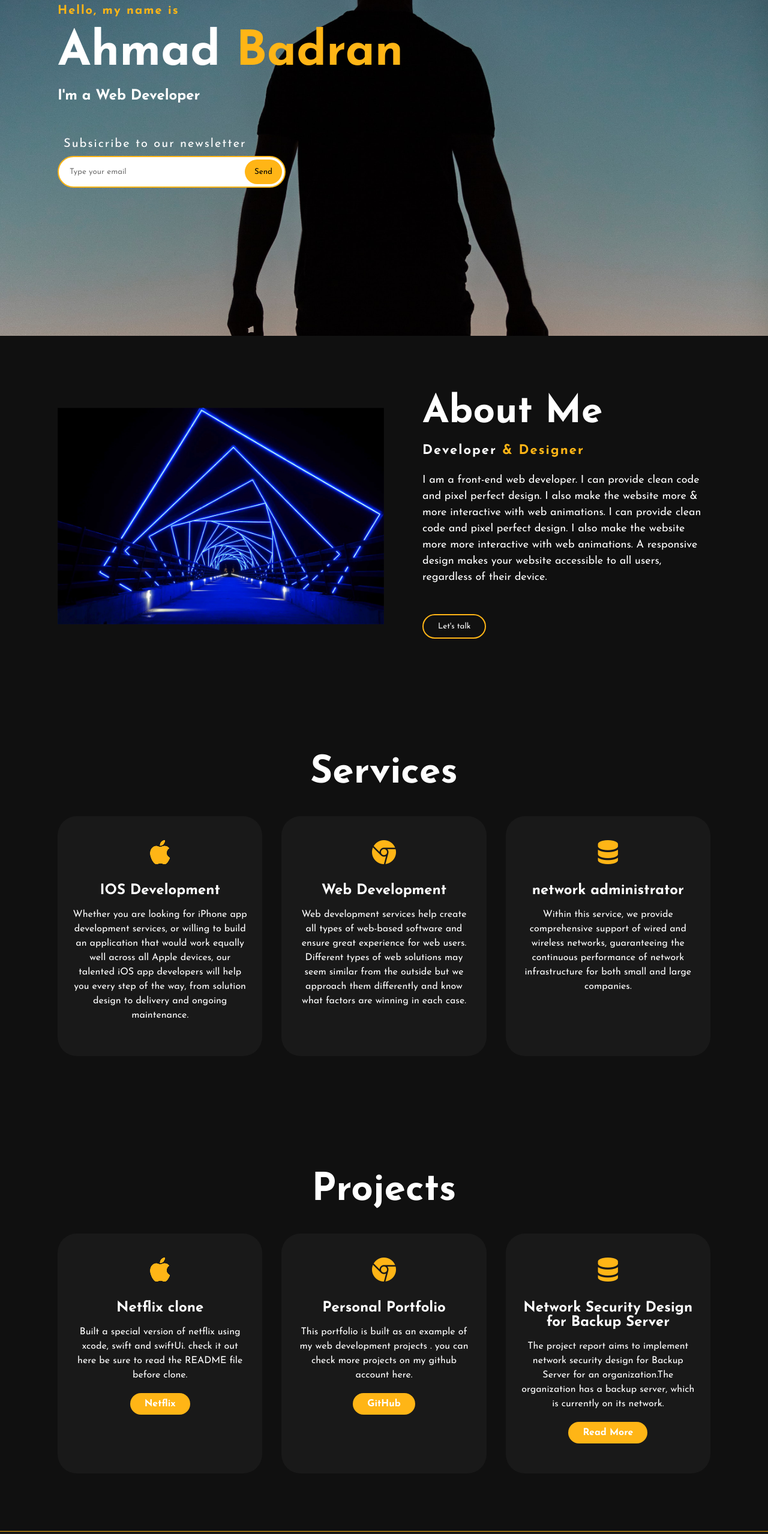
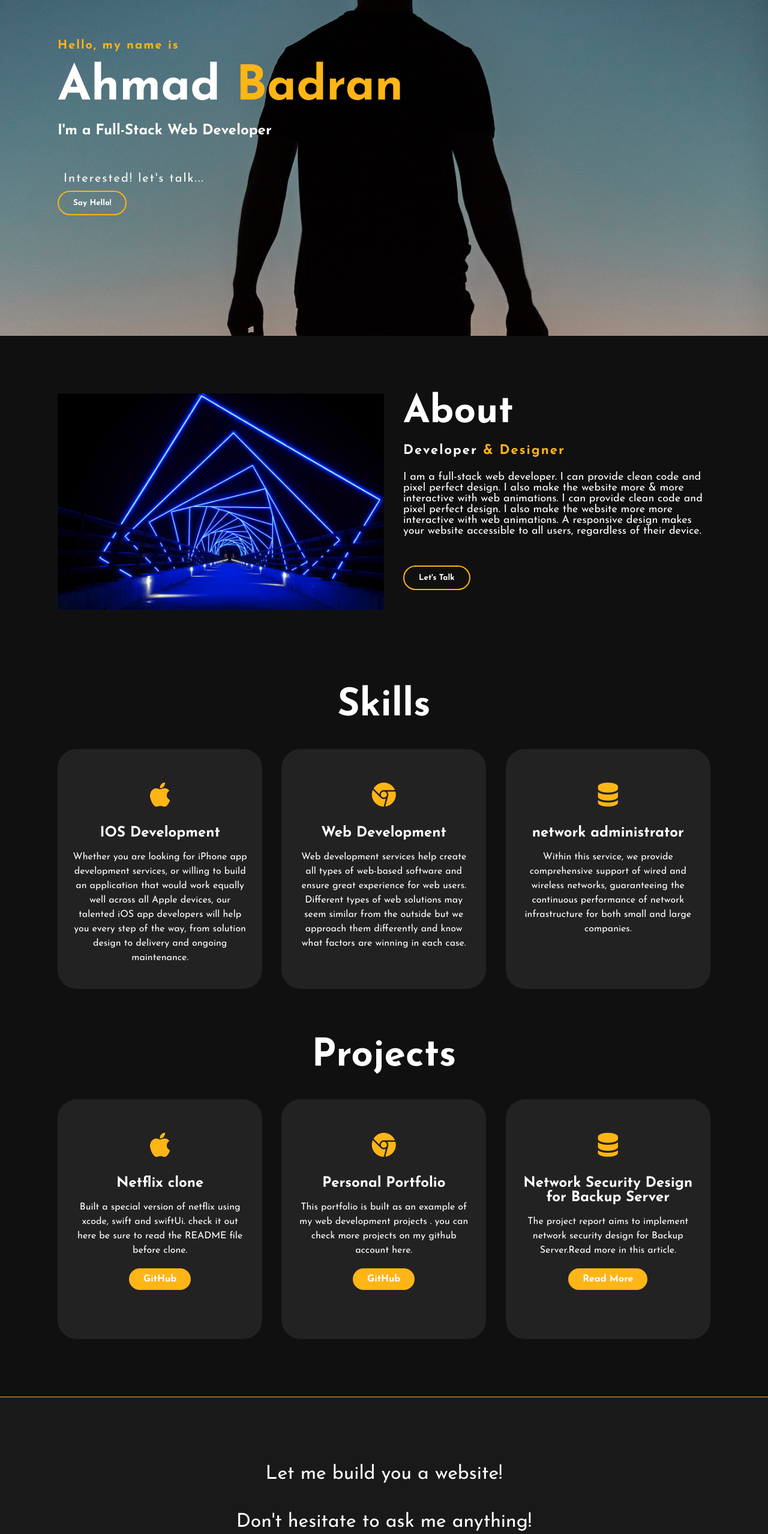
Before and after one commit to Ahmadbadran/portfolio, a website: page index.html in a window 1280 px wide. Shown: the part 240-2798 px from the top of the page at 60% size. Drawn offline with nearby package versions, Linux system fonts and the light colour scheme.

Commit message:
finished all responsive issues

```diff
--- a/index.html
+++ b/index.html
@@ -12,6 +12,8 @@
       href="https://fonts.googleapis.com/css2?family=Josefin+Sans:wght@300;400;500;700&display=swap"
       rel="stylesheet"
     />
+    <link href="https://unpkg.com/aos@2.3.1/dist/aos.css" rel="stylesheet">
+
 
     <link
       rel="stylesheet"
@@ -32,8 +34,7 @@
       <nav class="nav">
         <div>
           <a href="#"
-            ><h2 class="logo">Portfo<span>lio</span></h2></a
-          >
+            ><h2 class="logo">Portfo<span>lio</span></h2></a>
         </div>
 
         <div class="container">
@@ -58,18 +59,11 @@
       <section class="content">
         <h4>Hello, my name is</h4>
         <h1>Ahmad <span>Badran</span></h1>
-        <h3>I'm a Web Developer</h3>
-        <div>Subsicribe to our newsletter</div>
+        <h3>I'm a Full-Stack Web Developer</h3>
+        <div>Interested! let's talk...</div>
         <div class="newsletter">
-          <form action="#">
-            <input
-              type="email"
-              name="email"
-              id="email"
-              placeholder="Type your email"
-            />
-            <input type="submit" name="submit" value="Send" />
-          </form>
+          <button class="btn" ><a href="#contact">Say Hello!</a></button>
+
         </div>
       </section>
     </header>
@@ -78,25 +72,25 @@
       <main>
         <img src="./img/mitchell-kavan-yoegh5378Cw-unsplash.jpg" />
         <div class="about-text">
-          <h2>About Me</h2>
+          <h2>About</h2>
           <h5>Developer <span>& Designer</span></h5>
           <p>
-            I am a front-end web developer. I can provide clean code and pixel
+            I am a full-stack web developer. I can provide clean code and pixel
             perfect design. I also make the website more & more interactive with
             web animations. I can provide clean code and pixel perfect design. I
             also make the website more more interactive with web animations. A
             responsive design makes your website accessible to all users,
             regardless of their device.
           </p>
-          <button class="btn">Let's talk</button>
+          <button class="btn" ><a href="#contact">let's talk</a></button>
         </div>
       </main>
     </section>
     <!-- Service start -->
     <section class="service" id="services">
-      <h2>Services</h2>
-      <div class="box">
-        <div class="card">
+      <h2>Skills</h2>
+      <div class="box " >
+        <div class="card"data-aos="fade-up-right">
           <i class="bi bi-apple"></i>
           <h5>IOS Development</h5>
           <div class="pra">
@@ -110,7 +104,7 @@
             <p style="text-align: center"></p>
           </div>
         </div>
-        <div class="card">
+        <div class="card"data-aos="flip-left" >
           <i class="bi bi-browser-chrome"></i>
           <h5>Web Development</h5>
           <div class="pra">
@@ -124,7 +118,7 @@
             <p style="text-align: center"></p>
           </div>
         </div>
-        <div class="card">
+        <div class="card" data-aos="fade-up-left">
           <i class="bi bi-server"></i>
           <h5>network administrator</h5>
           <div class="pra">
@@ -140,8 +134,11 @@
     </section>
     <section class="service" id="projects">
       <h2>Projects</h2>
-      <div class="box">
-        <div class="card">
+      <div class="box" >
+
+        <div class="card " data-aos="fade-up-right">
+
+          <img class="netflix" src="./img/netflix11.png" alt="">
           <i class="bi bi-apple"></i>
           <h5>Netflix clone</h5>
           <div class="pra">
@@ -149,11 +146,11 @@
               Built a special version of netflix using xcode, swift and swiftUi.
               check it out here be sure to read the README file before clone.
             </p>
-            <a href="https://github.com/Ahmadbadran/netflixApp" class="button">Netflix</a>
+            <a href="https://github.com/Ahmadbadran/netflixApp" class="button">GitHub</a>
             <p style="text-align: center"></p>
           </div>
         </div>
-        <div class="card">
+        <div class="card"data-aos="flip-left">
           <i class="bi bi-browser-chrome"></i>
           <h5>Personal Portfolio</h5>
           <div class="pra">
@@ -166,14 +163,13 @@
             <p style="text-align: center"></p>
           </div>
         </div>
-        <div class="card">
+        <div class="card"data-aos="fade-up-left">
           <i class="bi bi-server"></i>
           <h5>Network Security Design for Backup Server</h5>
           <div class="pra">
             <p>
               The project report aims to implement network security design for
-              Backup Server for an organization.The organization has a backup
-              server, which is currently on its network.
+              Backup Server.Read more in this article.
             </p>
             <a
               href="https://projectsinnetworking.com/network-security-design-for-backup-server/"
@@ -192,8 +188,9 @@
       <!-- Contact me start -->
       <section class="contact">
         <p>Let me build you a website!</p>
-        <button class="button">Hire me</button>
+        <!-- <button class="button">Hire me</button> -->
 
+        <p>Don't hesitate to ask me anything!</p>
         <section class="social">
           <!-- Facebook -->
           <a
@@ -213,14 +210,8 @@
             ><i class="fab fa-google"></i
           ></a>
 
-          <!-- Instagram -->
-          <a
-            class="btn btn-primary"
-            style="background-color: #ac2bac"
-            href="https://www.instagram.com/ahmadbadran57/"
-            role="button"
-            ><i class="fab fa-instagram"></i
-          ></a>
+
+
 
           <!-- Linkedin -->
           <a
@@ -240,19 +231,18 @@
             ><i class="fab fa-github"></i
           ></a>
 
-          <!-- Whatsapp -->
-          <a
-            class="btn btn-primary"
-            style="background-color: #25d366"
-            href="https://wa.link/b1vom5"
-            role="button"
-            ><i class="fab fa-whatsapp"></i
-          ></a>
+
         </section>
       </section>
     </footer>
     <script src="https://ajax.googleapis.com/ajax/libs/jquery/3.1.1/jquery.min.js"></script>
     <script src="scripts.js"></script>
+    <script src="https://unpkg.com/aos@2.3.1/dist/aos.js"></script>
+
+    <script>
+      AOS.init();
+    </script>
+
     <script>
       $(window).scroll(function () {
         if ($(document).scrollTop() > 50) {
--- a/main.css
+++ b/main.css
@@ -12,6 +12,10 @@
   box-sizing: border-box;
   font-family: "Josefin Sans", sans-serif;
 }
+body::-webkit-scrollbar{
+  display: none;
+}
+
 
 body {
   background-color: #101010;
@@ -47,17 +51,24 @@ section {
   cursor: pointer;
 }
 
-/* nav {
+/* nav bar starts here */
+
+.nav {
   display: flex;
-  align-items: center;
+
+  align-items:center;
   justify-content: space-between;
   padding: 0 4rem;
   padding-top: 3rem;
   max-width: var(--maxWidth);
-  margin: 0 auto;
   width: 100%;
-} */
-
+  height: fit-content;
+  position: sticky;
+  top: 0px;
+  line-height: 65px;
+  text-align: center;
+  /* background-color: antiquewhite; */
+}
 nav ul {
   list-style: none;
   display: flex;
@@ -71,19 +82,7 @@ nav a {
 
 /* Navbar section */
 
-.nav {
-  display: flex;
-  align-items:center;
-  justify-content: space-between;
-  padding: 0 4rem;
-  padding-top: 3rem;
-  max-width: var(--maxWidth);
-  width: 100%;
-  height: fit-content;
-  position: fixed;
-  line-height: 65px;
-  text-align: center;
-}
+
 
 .nav div.logo {
   float: left;
@@ -193,6 +192,9 @@ nav a {
   }
   .nav div.media_button {
     display: block;
+  }
+  .service div.box{
+    display: grid;
   }
 }
 
@@ -437,6 +439,9 @@ nav ul li a:hover {
   color: white;
   cursor: pointer;
 }
+.btn a {
+  color: white;
+}
 
 .btn:hover {
   background-color: var(--orange);
@@ -484,56 +489,87 @@ nav ul li a:hover {
 
 main {
   display: flex;
-  align-items: center;
+  /* align-items:start; */
   justify-content: space-between;
-  column-gap: 4rem;
+  column-gap: 2rem;
 }
 
 main img {
+  /* flex-direction: row; */
   width: 50%;
-  height: auto;
+  height: 100%;
+  margin-bottom: 3rem;
 }
 
 .about-text h2 {
+  flex-direction: column;
   font-size: 4rem;
   margin-bottom: 1.25rem;
 }
 
 .about-text h5 {
+  flex-direction: column;
   letter-spacing: 0.125rem;
   font-size: 1.375rem;
   margin-bottom: 1.5rem;
 }
 
 .about-text p {
+  flex-direction: column;
   font-size: 1.125rem;
-  line-height: 150%;
+  line-height: 100%;
   margin-bottom: 3rem;
+}
+.about-text .btn a{
+  color: fff;
 }
 
 /* Services */
 .service {
-  display: flex;
-  flex-direction: column;
-  align-items: center;
+  margin-top: -7rem;
 }
 
 .service > h2 {
+  text-align: center;
   font-size: 4rem;
   margin-bottom: 2.5rem;
 }
 
 .box {
-  display: grid;
-  grid-template-columns: 1fr 1fr 1fr;
-  column-gap: 2rem;
+  display: flex;
+  /* grid-template-columns: 1fr 1fr 1fr; */
+  /* display: grid; */
+  gap: 2rem;
+  /* column-gap: 2rem; */
+}
+.card:hover{
+  box-shadow: rgba(232, 187, 23, 0.19) 0px 8px 24px, rgba(229, 135, 12, 0.19) 0px 16px 56px, rgba(225, 143, 12, 0.19) 0px 24px 80px;
+transition: 0.5s;
+}
+.box .netflix{
+  height: 100%;
+  width: 100%;
+  position: absolute;
+  top: -100% ; left: 0;
+}
+.box .card:active .netflix{
+  transform: translateY(100%);
+  transition: 0.5s;
+
 }
 
+
+/* .netflix:hover{
+  background: url("./img/netflix-mockup.png");
+
+} */
+
 .card {
+  transition: 0.5s;
   width: 100%;
   height: 25rem;
   padding: 1.5rem;
-  background-color: #191919;
+  background-color: #232222;
   border-radius: var(--borderRadius);
   text-align: center;
   display: flex;
@@ -543,10 +579,14 @@ main img {
   align-items: center;
 }
 
+.card::-webkit-scrollbar{
+  display: none;
+}
+
 .card i {
   display: block;
   font-size: 2.5rem;
-  margin: 1rem 0 2rem;
+  margin: 2rem 0 2rem;
   color: var(--orange);
 }
 
@@ -555,7 +595,9 @@ main img {
   margin-bottom: 1rem;
 }
 
+
 .pra p {
+  flex-direction: column;
   z-index: 5;
   font-size: 1rem;
   line-height: 150%;
@@ -583,7 +625,7 @@ main img {
 
 /* Contact */
 .contact {
-  height: 25rem;
+  /* height: 20rem; */
   background-color: #191919;
   display: flex;
   flex-direction: column;
@@ -596,13 +638,14 @@ main img {
 }
 
 .contact > a {
-  height: 10rem;
   background-color: #191919;
   display: flex;
   flex-direction: row;
   align-items: center;
+}
 
-
+.contact > button{
+  margin-bottom: 1rem;
 }
 
 /* Footer */
@@ -614,9 +657,17 @@ footer {
 }
 
 footer p {
-  margin-bottom: 0.5rem;
+  margin-bottom: 1rem;
 }
 
 footer p:nth-child(2) {
-  margin-top: 1rem;
+  margin-top: 2rem;
 }
+.social{
+  display: flex;
+  justify-content: center;
+  align-items: center;
+}
+.social a{
+  margin-right: 0.4rem;
+}
--- /dev/null
+++ b/package.json
@@ -0,0 +1,5 @@
+{
+  "dependencies": {
+    "aos": "^3.0.0-beta.6"
+  }
+}
--- a/scripts.js
+++ b/scripts.js
@@ -5,3 +5,5 @@ $('.navTrigger').click(function () {
     $("#mainListDiv").fadeIn();
 
 });
+
+  AOS.init();
```
Also changed, not shown: img/netflix.png (added), img/netflix11.png (added), 2 other files.
